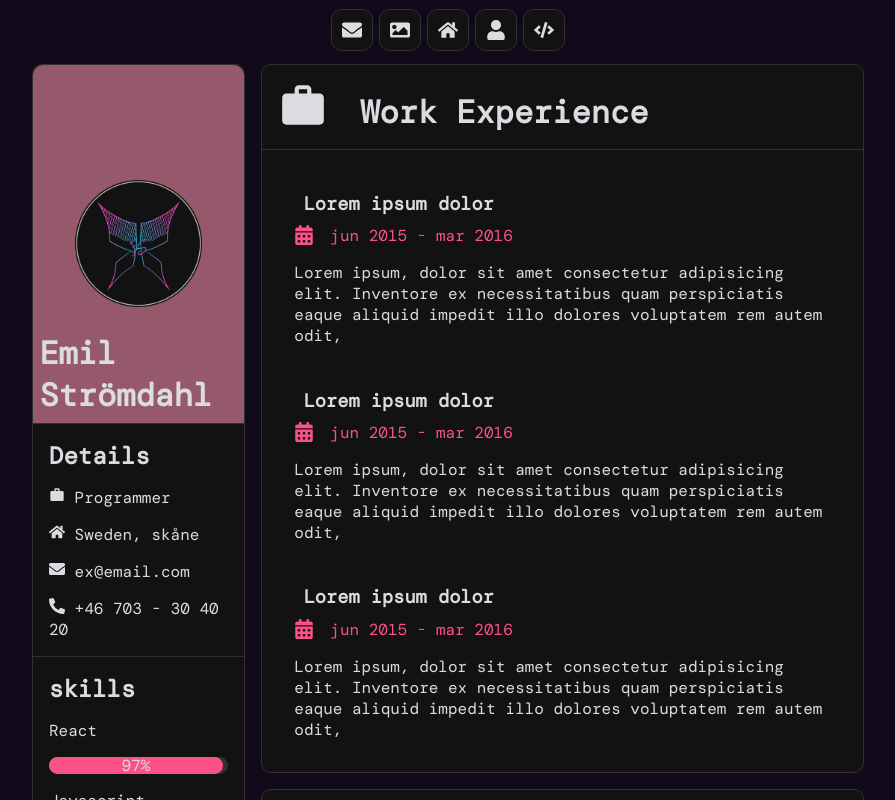
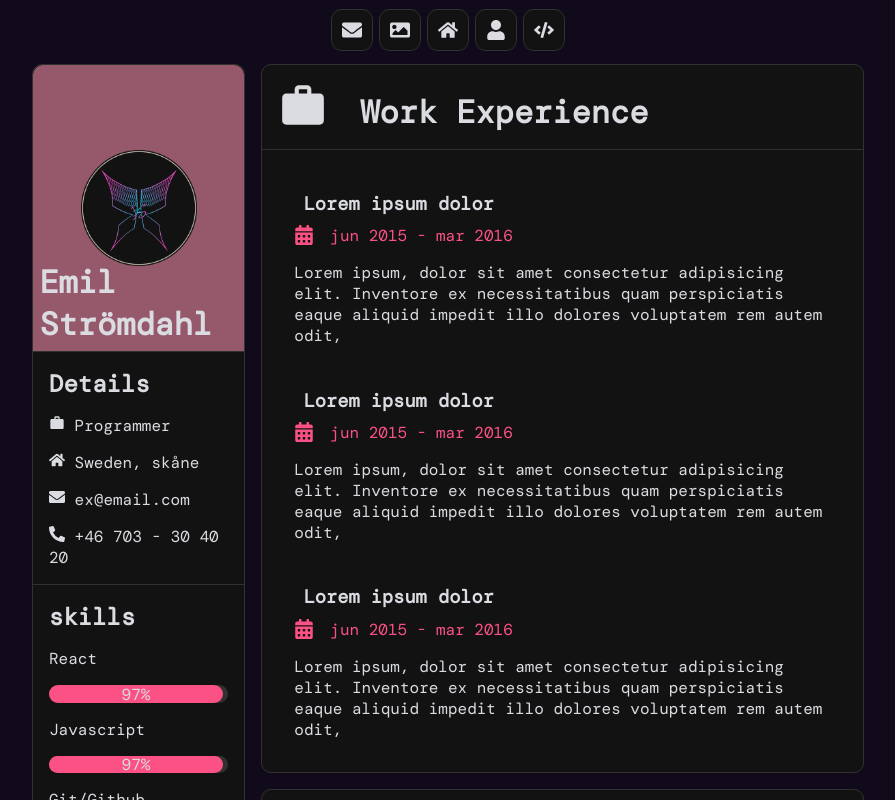
Before and after one commit to NoMoonie/crispy-disco, a React (Create React App) app: page /about in a window 1280 px wide. Shown: the top 800 px of the page, without its empty margins (192-1087 px from the left). Built offline with nearby package versions, Linux system fonts and the light colour scheme.

Commit message:
changed profile pic height

```diff
--- a/src/styled/aboutPageStyle.ts
+++ b/src/styled/aboutPageStyle.ts
@@ -5,12 +5,12 @@ export const ProfilePic = styled.div`
     border-top-left-radius: 10px;
     border-top-right-radius: 10px;
     background-image: url(${pic});
-    background-size: 60%;
+    background-size: 55%;
     background-position: center;
     background-repeat: no-repeat;
     position: relative;
     width: 100%;
-    height: 25%;
+    height: 20%;
     background-color: ${(props) => props.theme.main.scAccent};
     .name {
         position: absolute;
@@ -25,9 +25,6 @@ export const Box1 = styled.div`
     grid-row: 1/3;
     background-color: ${(props) => props.theme.main.bg};
     margin-left: 10em;
-    img {
-        width: 100%;
-    }
     section {
         border-top: ${(props) => props.theme.main.border};
         padding: 1em;
```
